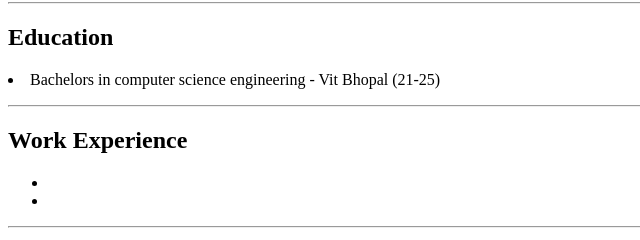
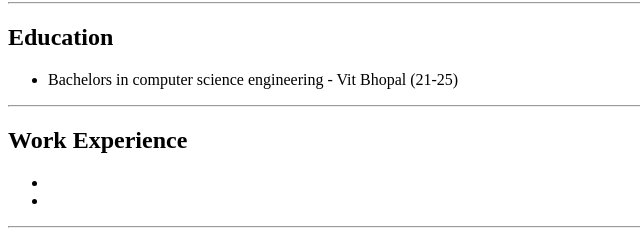
Before and after one commit to AryanMadolkar/My-Resume, a plain HTML site: page index.html in a window 1280 px wide. Shown: the part 388-628 px from the top of the page, 0-640 px from the left. Drawn offline with Linux system fonts and the light colour scheme.

Commit message:
Update index.html

```diff
--- a/index.html
+++ b/index.html
@@ -13,7 +13,7 @@
 <hr />
 <h2>Education</h2>
 <p>
-<li>Bachelors in computer science engineering - Vit Bhopal (21-25)</li>
+<ul><li>Bachelors in computer science engineering - Vit Bhopal (21-25)</li></ul>
 </p>
 
 <hr />
```
